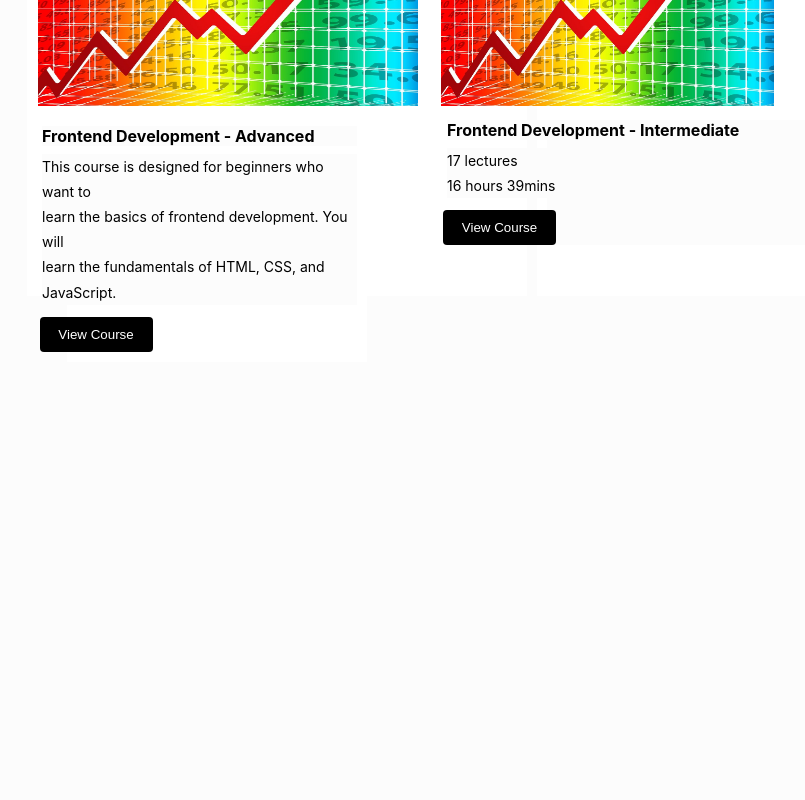
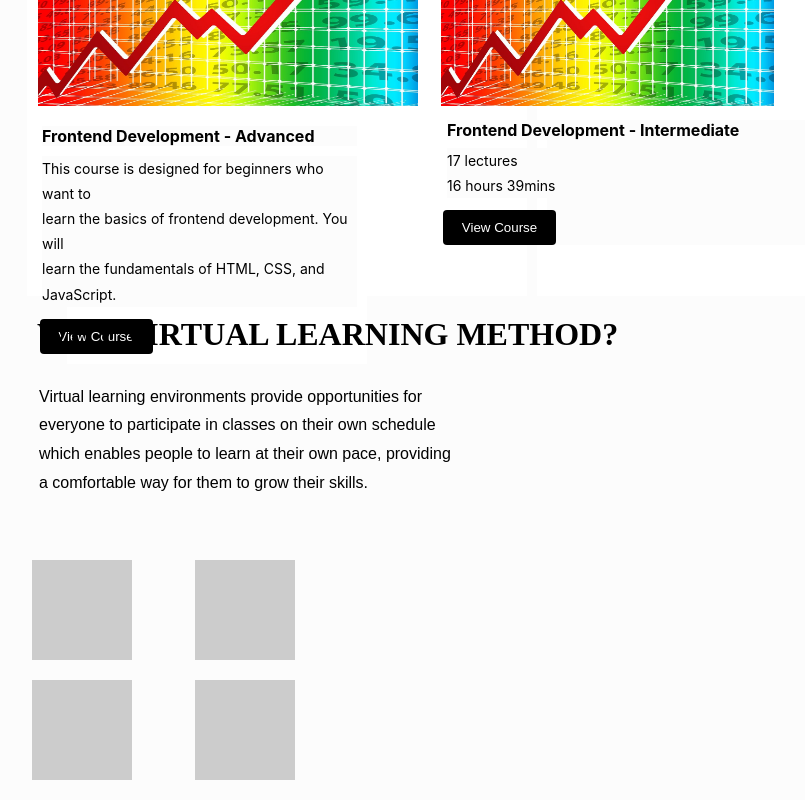
Before and after one commit to fiademm/project-finale-frontend, a React (Create React App) app: page /home in a window 1280 px wide. Shown: the part 687-1487 px from the top of the page, without its empty margins (3-808 px from the left). Before the commit the page ends 1049 px from the top, so only its background shows below. Built offline with nearby package versions, Linux system fonts and the light colour scheme.

Commit message:
three onwards

```diff
--- a/package.json
+++ b/package.json
@@ -12,7 +12,7 @@
     "react-native-progress-bar-horizontal": "^1.0.1",
     "react-overlays": "^5.2.1",
     "react-player": "^2.12.0",
-    "react-router-dom": "^6.11.2",
+    "react-router-dom": "^6.13.0",
     "react-scripts": "5.0.1",
     "web-vitals": "^2.1.4"
   },
--- /dev/null
+++ b/src/App/components/HeroSectionThree.css
@@ -0,0 +1,23 @@
+.icon-container {
+    display: flex;
+    justify-content: space-between;
+  }
+
+  .column {
+    flex-basis: 50%;
+  }
+
+  .column:not(:first-child) {
+    margin-right: 920px; /* Set the spacing between columns */
+  }
+
+  .icon {
+    width: 100px; /* Adjust as needed */
+    height: 100px; /* Adjust as needed */
+    background-color: #ccc; /* Add your desired background color */
+    margin-bottom: 20px;
+  }
+
+  .icon-container {
+    padding-left: 35px; /* Set left padding */
+  }
--- /dev/null
+++ b/src/App/components/HeroSectionThree.js
@@ -0,0 +1,34 @@
+import React from 'react';
+import './HeroSectionThree.css';
+
+function HeroSectionThree() {
+  return (
+    <div>
+      <h1 className="title">WHY VIRTUAL LEARNING METHOD?</h1>
+      <p className="description">
+        Virtual learning environments provide opportunities for<br/> everyone to participate in classes on their own schedule<br/>which enables people to learn at their own pace, providing <br/> a comfortable way for them to grow their skills.
+      </p>
+
+      <div className="icon-container">
+        <div className="column">
+          <div className="icon">
+            {/* Add your first icon here */}
+          </div>
+          <div className="icon">
+            {/* Add your second icon here */}
+          </div>
+        </div>
+        <div className="column">
+          <div className="icon">
+            {/* Add your third icon here */}
+          </div>
+          <div className="icon">
+            {/* Add your fourth icon here */}
+          </div>
+        </div>
+      </div>
+    </div>
+  );
+}
+
+export default HeroSectionThree;
--- a/src/App/components/HeroSectionTwo.css
+++ b/src/App/components/HeroSectionTwo.css
@@ -44,14 +44,13 @@
 
   .course-title {
     font-size: 16px;
-    margin-bottom: 10px;
     text-align: left;
     margin-left: -35px;
     margin-top: -10px;
   }
 
   .descriptionOne{
-    margin-top: -2px;
+    margin-top: -50px;
     font-size: 14px;
     text-align: left;
     margin-left: -35px;
--- a/src/App/components/Home.js
+++ b/src/App/components/Home.js
@@ -2,6 +2,7 @@ import React from 'react';
 import HeadNav from './HeadNav';
 import HeroSectionOne from './HeroSectionOne';
 import HeroSectionTwo from './HeroSectionTwo';
+import HeroSectionThree from './HeroSectionThree';
 
 function Home() {
   return (
@@ -9,6 +10,7 @@ function Home() {
    <HeadNav />
    <HeroSectionOne />
    <HeroSectionTwo/>
+   <HeroSectionThree />
    </>
   );
 }
```
Also changed, not shown: 1 other file (tests, documents, lock files or other folders).
